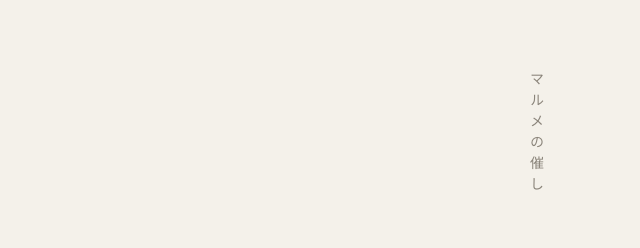
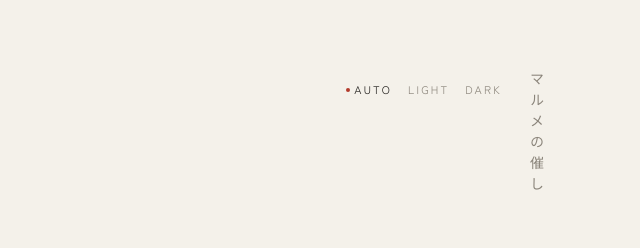
Before and after one commit to MattiasIsa/malmo-events, a plain HTML site: page index.html in a window 1280 px wide. Shown: the top 248 px of the page, 640-1280 px from the left. Drawn offline with Linux system fonts and the light colour scheme.

Commit message:
Add a Light / Dark / Auto theme switch
Auto follows the system setting; Light and Dark override it and are
remembered on the device. The saved theme is applied before first paint
so there's no flash.

Co-Authored-By: Claude Opus 5.5 <noreply@anthropic.com>

```diff
--- a/app.js
+++ b/app.js
@@ -451,6 +451,21 @@
     setTimeout(() => URL.revokeObjectURL(a.href), 1000);
   }
 
+  // ----- Theme: Auto follows the system, Light/Dark are remembered on this device -----
+  const themeBtns = [...document.querySelectorAll("[data-theme-choice]")];
+  function readTheme() {
+    try { const t = localStorage.getItem("theme"); return t === "light" || t === "dark" ? t : "auto"; }
+    catch (e) { return "auto"; }
+  }
+  function applyTheme(choice) {
+    if (choice === "auto") delete document.documentElement.dataset.theme;
+    else document.documentElement.dataset.theme = choice;
+    try { choice === "auto" ? localStorage.removeItem("theme") : localStorage.setItem("theme", choice); } catch (e) {}
+    themeBtns.forEach(b => b.setAttribute("aria-pressed", String(b.dataset.themeChoice === choice)));
+  }
+  themeBtns.forEach(b => b.addEventListener("click", () => applyTheme(b.dataset.themeChoice)));
+  applyTheme(readTheme());
+
   $("updated").textContent = `Listings last updated ${fmtLong.format(parse(DATA_UPDATED))}.`;
   window.addEventListener("hashchange", () => { readHash(); renderControls(); renderCalendar(); renderToggle(); renderList(); });
   readHash();
--- a/index.html
+++ b/index.html
@@ -10,6 +10,13 @@
   <link rel="preconnect" href="https://fonts.gstatic.com" crossorigin>
   <link href="https://fonts.googleapis.com/css2?family=Shippori+Mincho:wght@400;600&family=Zen+Kaku+Gothic+New:wght@400;500&display=swap" rel="stylesheet">
   <link rel="stylesheet" href="styles.css">
+  <script>
+    // Apply a saved theme before first paint so there's no flash.
+    try {
+      var t = localStorage.getItem("theme");
+      if (t === "light" || t === "dark") document.documentElement.dataset.theme = t;
+    } catch (e) {}
+  </script>
 </head>
 <body>
   <header class="masthead">
@@ -21,7 +28,14 @@
           <p class="lede">Markets, food, art, design and music in the city.</p>
         </div>
       </div>
-      <p class="vertical" aria-hidden="true">マルメの催し</p>
+      <div class="masthead-side">
+        <div class="theme" role="group" aria-label="Colour theme">
+          <button type="button" class="theme-opt" data-theme-choice="auto">Auto</button>
+          <button type="button" class="theme-opt" data-theme-choice="light">Light</button>
+          <button type="button" class="theme-opt" data-theme-choice="dark">Dark</button>
+        </div>
+        <p class="vertical" aria-hidden="true">マルメの催し</p>
+      </div>
     </div>
   </header>
 
--- a/styles.css
+++ b/styles.css
@@ -10,6 +10,7 @@
   --wash: #e9e4d9;
   --shu: #b33a2b;
   --on-ink: #f4f1ea;
+  color-scheme: light;
 
   /* Heatmap: one indigo (ai) hue, OKLCH L 0.90 → 0.45, fewer → more.
      Validated as a sequential ramp (monotone L, adjacent ΔL ≥ 0.06, single hue) on #f4f1ea.
@@ -35,6 +36,7 @@
     --wash: #221f1c;
     --shu: #d2574a;
     --on-ink: #161513;
+    color-scheme: dark;
     /* Dark mode is its own ramp, not a flip: low counts sit near the ink-black paper, high counts glow. */
     --heat-1: #222b3d; --heat-ink-1: #e8e3d8;
     --heat-2: #30405d; --heat-ink-2: #e8e3d8;
@@ -52,6 +54,7 @@
   --wash: #221f1c;
   --shu: #d2574a;
   --on-ink: #161513;
+  color-scheme: dark;
   --heat-1: #222b3d; --heat-ink-1: #e8e3d8;
   --heat-2: #30405d; --heat-ink-2: #e8e3d8;
   --heat-3: #415882; --heat-ink-3: #e8e3d8;
@@ -98,6 +101,26 @@ h1 {
   letter-spacing: .04em;
 }
 .lede { margin: 10px 0 0; color: var(--muted); font-size: 15px; letter-spacing: .04em; }
+.masthead-side { display: flex; align-items: flex-start; gap: 28px; }
+
+/* Theme switch: three quiet words; the chosen one is ink with a vermilion mark, like the filters. */
+.theme { display: flex; gap: 16px; padding-top: 6px; }
+.theme-opt {
+  position: relative;
+  background: none; border: 0; padding: 2px 0;
+  font-size: 11px; letter-spacing: .2em; text-transform: uppercase;
+  color: var(--muted);
+  transition: color .15s;
+}
+.theme-opt:hover { color: var(--ink); }
+.theme-opt[aria-pressed="true"] { color: var(--ink); }
+.theme-opt[aria-pressed="true"]::before {
+  content: "";
+  position: absolute; left: -8px; top: 50%;
+  width: 4px; height: 4px; margin-top: -2px;
+  background: var(--shu); border-radius: 50%;
+}
+
 .vertical {
   margin: 0;
   writing-mode: vertical-rl;
@@ -345,6 +368,10 @@ select option { background: var(--paper); color: var(--ink); }
   .masthead-inner { padding-top: 48px; padding-bottom: 36px; }
   .main { padding-top: 24px; }
 }
+@media (max-width: 620px) {
+  .masthead-inner { flex-direction: column-reverse; gap: 28px; }
+  .masthead-side { align-self: flex-end; }
+}
 @media (max-width: 520px) {
   .vertical { display: none; }
   .brand { gap: 14px; }
```
Also changed, not shown: 1 other file.
